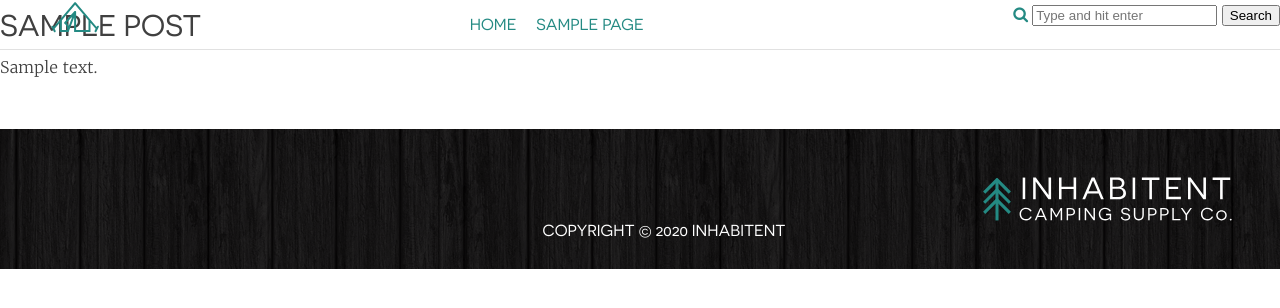
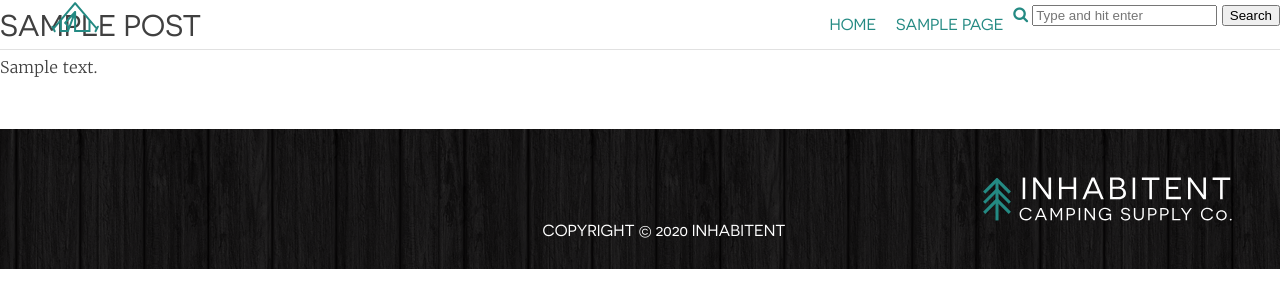
Before and after one commit to calyston/inhabitent, a WordPress theme: template themes/inhabitent/page.php in a window 1280 px wide. Shown: the top 308 px of the page. Run offline with PHP 8.4 and a stand-in for WordPress, Linux system fonts and the light colour scheme; the site name, menu and one post (Sample post) are stand-ins, and other content is empty; some libraries are stand-ins or nearby versions.

Commit message:
style: search bar in line with menu items

```diff
--- a/themes/inhabitent/header.php
+++ b/themes/inhabitent/header.php
@@ -14,6 +14,7 @@
     <nav class="white-nav">
     <a href="/inhabitent"><img id="logo-small-white" src="<?php echo get_template_directory_uri();?>/assets/images/logos/inhabitent-logo-tent-white.svg"></a>
 
+    <div id="menu-with-search">
     <?php wp_nav_menu(array(
       'theme_location' => 'main'
     )) ;?>
@@ -21,13 +22,15 @@
     <div class="header-search">
       <?php get_search_form();?>
     </div>
-
+    </div>
     </nav>
 
     <?php } else { ?>
 
     <nav class="green-nav">
     <a href="/inhabitent"><img id="logo-small-green" src="<?php echo get_template_directory_uri();?>/assets/images/logos/inhabitent-logo-tent.svg"></a>
+
+    <div id="menu-with-search">
     <?php wp_nav_menu(array(
       'theme_location' => 'main'
     )) ;?>
@@ -35,7 +38,7 @@
     <div class="header-search">
       <?php get_search_form();?>
     </div>
-
+    </div>
     </nav>
 
     <?php } ?>
--- a/themes/inhabitent/index.php
+++ b/themes/inhabitent/index.php
@@ -17,7 +17,7 @@
         </div>
       </div>
       <!-- <h3><?php the_permalink();?></h3> -->
-      <?php the_excerpt(); ?>
+      <?php echo wp_trim_words(get_the_content(), 50, ' [...]');?>
       <form action=<?php the_permalink();?> method="get">
    <button class="read-more-journal">Read More →</button>
   </form>
@@ -31,4 +31,5 @@
         <p>No posts found</p>
 <?php endif;?>
 
+
 <?php get_footer();?>
--- a/themes/inhabitent/sass/layout/_navigation.scss
+++ b/themes/inhabitent/sass/layout/_navigation.scss
@@ -50,3 +50,7 @@
   width: 50px;
   padding-left: 50px;
 }
+
+#menu-with-search {
+  display: flex;
+}
--- a/themes/inhabitent/sass/pages/_journal.scss
+++ b/themes/inhabitent/sass/pages/_journal.scss
@@ -1,9 +1,5 @@
 //JOURNAL POSTS
-// .journal-page{
-//   display: grid;
-//   grid-template-columns: 3fr 1fr;
-//   grid-template-rows: 1fr 1fr 1fr 1fr 1fr;
-// }
+
 
 // .sidebar-grid {
 //   grid-row-start: 1;
--- a/themes/inhabitent/sass/pages/search.scss
+++ b/themes/inhabitent/sass/pages/search.scss
@@ -23,7 +23,9 @@
 //
 
 //SEARCH BAR
-
+// .header-search {
+//   position: absolute;
+// }
 //.search-toggle
 
 //.fa fa-search
--- a/themes/inhabitent/style.css
+++ b/themes/inhabitent/style.css
@@ -149,6 +149,11 @@ h3 {
 #logo-small-green {
   width: 50px;
   padding-left: 50px; }
+
+#menu-with-search {
+  display: -webkit-box;
+  display: -ms-flexbox;
+  display: flex; }
 
 .shop-grid {
   display: grid;
```
Also changed, not shown: themes/inhabitent/build/css/style.min.css, themes/inhabitent/sass/layout/_sidebar.scss (line endings or trailing spaces), 1 other file.
